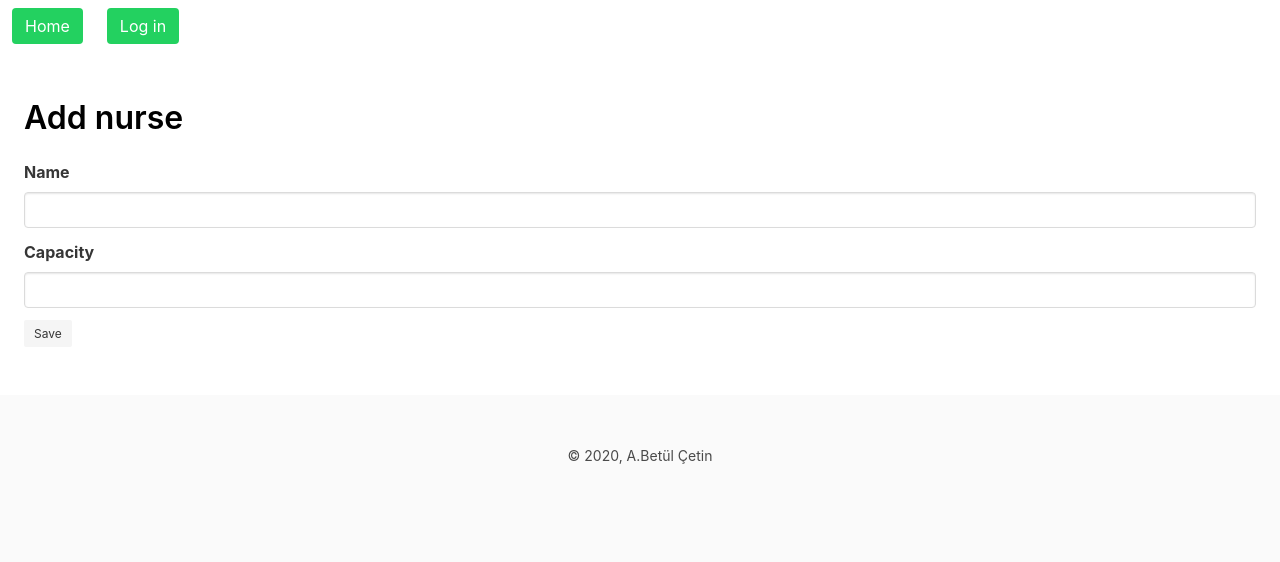
After one commit to cetina16/nursingHome, a Flask app: page /nurse_edit in a window 1280 px wide. The commit adds this page. Shown: the top 562 px of the page. Run offline with Flask 2, Linux system fonts and the light colour scheme; parts of the project's set-up code (start-up, migrations or seed data) failed here and were passed over; some libraries are stand-ins or nearby versions.

Commit message:
db improvements

```diff
--- a/server.py
+++ b/server.py
@@ -18,6 +18,7 @@ def create_app():
     app = Flask(__name__)
 
     app.config.from_object("settings")
+    app.config['SEND_FILE_MAX_AGE_DEFAULT'] = 0
 
     app.add_url_rule("/", view_func=views.home)
 
@@ -25,18 +26,23 @@ def create_app():
 
     app.add_url_rule( "/diseases", view_func=views.diseases_page, methods=["GET", "POST"])
     app.add_url_rule( "/residents", view_func=views.residents_page, methods=["GET", "POST"])
+    app.add_url_rule( "/nurses", view_func=views.nurses_page, methods=["GET", "POST"])
     app.add_url_rule("/resident_edit", view_func=views.resident_add_page, methods=["GET", "POST"]  )
+    app.add_url_rule("/nurse_edit", view_func=views.nurse_add_page, methods=["GET", "POST"]  )
     app.add_url_rule("/disease_edit", view_func=views.disease_add_page, methods=["GET", "POST"]  )
     app.add_url_rule("/diseases/<int:disease_key>", view_func=views.disease_page)
+    app.add_url_rule("/nurses/1", view_func=views.nurse_page)
     app.add_url_rule(
         "/diseases/<int:disease_key>/edit",
         view_func=views.disease_edit_page,
         methods=["GET", "POST"],
     )
+
     app.add_url_rule(
         "/login", view_func=views.login_page, methods=["GET", "POST"]
     )
     app.add_url_rule("/logout", view_func=views.logout_page)
+    app.add_url_rule("/filter", view_func=views.filter_page)
 
     lm.init_app(app)
     lm.login_view = "login_page"
--- a/static/nursingHome.css
+++ b/static/nursingHome.css
@@ -1,5 +1,5 @@
 h1.title {
-    color: #098340;
+    color: black;
 }
 
 footer {
--- a/templates/diseases.html
+++ b/templates/diseases.html
@@ -3,7 +3,6 @@
 {% block title %}Disease list{% endblock %}
 {% block content %}
     <h1 class="title">Diseases</h1>
-
     {% if diseases %}
     <form action="" method="post" name="disease_list">
       <table class="table is-striped is-fullwidth">
--- a/templates/layout.html
+++ b/templates/layout.html
@@ -38,13 +38,13 @@
             <a class="button is-dark" href="{{ url_for('resident_add_page') }}">Add Resident</a>
           </span>
           <span class="navbar-item">
-            <a class="button is-dark" href="{{ url_for('disease_add_page') }}">List Nurses</a>
+            <a class="button is-dark" href="{{ url_for('nurses_page') }}">List Nurses</a>
           </span>
           <span class="navbar-item">
-            <a class="button is-dark" href="{{ url_for('disease_add_page') }}">Add Nurse</a>
+            <a class="button is-dark" href="{{ url_for('nurse_add_page') }}">Add Nurse</a>
           </span>
           <span class="navbar-item">
-            <a class="button is-dark" href="{{ url_for('disease_add_page') }}">Filter</a>
+            <a class="button is-dark" href="{{ url_for('filter_page') }}">Filter</a>
           </span>
           {% endif %}
           <span class="navbar-item">
--- /dev/null
+++ b/templates/nurse_edit.html
@@ -0,0 +1,29 @@
+{% extends "layout.html" %}
+{% block title %}Add Nurse{% endblock %}
+{% block content %}
+    <h1 class="title">Add nurse</h1>
+
+    <form action="" method="post" name="disease_edit">
+      <div class="field">
+        <label for="name" class="label">   Name   </label>
+        <div class="control">
+          <input type="text" name="name" class="input" required="required" value="{{ values['name'] }}"/>
+        </div>
+      </div>
+
+      <div class="field">
+        <label for="capacity" class="label">   Capacity  </label>
+        <div class="control">
+          <input type="number" name="capacity" class="input"
+                  required="required" value="{{ values['capacity'] }}"/>
+        </div>
+      </div>
+
+
+      <div class="field is-grouped">
+        <div class="control">
+          <button class="button is-light is-small">  Save  </button>
+        </div>
+      </div>
+    </form>
+{% endblock %}
--- a/views.py
+++ b/views.py
@@ -101,13 +101,19 @@ def resident_add_page():
         form_name = request.form["name"]
         form_age = request.form["age"]
         form_gender = request.form["gender"]
-        #resident = Resident(form_name, form_age, form_gender)
+        name = str(form_name)
+        age = int (form_age)
+        gender = str(form_gender)
 
         db = MySQLdb.connect(host="localhost", user="root", passwd="1616", db="db_nursing")
         cursor = db.cursor()
-        #cursor.execute("INSERT INTO Resident(name, age, gender) VALUES (%s,%s,%s))
-        cursor.execute("INSERT INTO Resident(name, age, gender) VALUES(%s,%s,%s)", (form_name,form_age,form_gender))
-       #line = "INSERT INTO Resident(name, age, gender) VALUES (%s,%s,%s)"
+        #insert_stmt = ("INSERT INTO Resident(name, age, gender)" "VALUES (name,age,gender)")
+
+        #data = (name,age,gender)
+        #cursor.execute(insert_stmt, data)
+        # cursor.execute("INSERT INTO Resident(name, age, gender) VALUES (%s,%s,%s))
+        cursor.execute("INSERT INTO Resident(name, age, gender,) VALUES(%s,%d,%s)", (form_name,form_age,form_gender))
+        # line = "INSERT INTO Resident(name, age, gender) VALUES (%s,%s,%s)"
         #cursor.execute(line,(form_name,form_age,form_gender))
         db.commit()
         cursor.close()
@@ -116,6 +122,57 @@ def resident_add_page():
 
 def residents_page():
     if request.method == "GET":
-        return render_template("residents.html")
+        db = MySQLdb.connect(host="localhost", user="root", passwd="1616", db="db_nursing")
+        cursor = db.cursor()
+        query = "SELECT name,age,gender FROM resident"
+        cursor.execute(query)
+        values = cursor.fetchall()
+        return render_template("residents.html",values=values)
     else:
         return redirect(url_for("residents_page"))
+
+def nurses_page():
+    if request.method == "GET":
+        db = MySQLdb.connect(host="localhost", user="root", passwd="1616", db="db_nursing")
+        cursor = db.cursor()
+        query = "SELECT name,capacity FROM nurse"
+        cursor.execute(query)
+        values = cursor.fetchall()
+        return render_template("nurses.html",values=values)
+    else:
+        return redirect(url_for("nurses_page"))
+
+def nurse_add_page():
+    if request.method == "GET":
+        values = {"name": "", "capacity": ""}
+        return render_template(
+            "nurse_edit.html", values = values,
+        )
+    else:
+        form_name = request.form["name"]
+        form_capacity = request.form["capacity"]
+        name = str(form_name)
+        capacity = str(form_capacity)
+        homeid = "1"
+        db = MySQLdb.connect(host="localhost", user="root", passwd="1616", db="db_nursing")
+        cursor = db.cursor()
+
+        insert_stmt = "INSERT INTO Nurse(name,capacity) VALUES (%s,%s)"
+        data = (name,capacity)
+        cursor.execute(insert_stmt, data)
+
+        db.commit()
+        cursor.close()
+        return redirect(url_for("nurses_page"))
+
+def nurse_page():  # this will take parameter
+    db = MySQLdb.connect(host="localhost", user="root", passwd="1616", db="db_nursing")
+    cursor = db.cursor()
+    # select the nurse
+    #db.commit()
+    cursor.close()
+    #return render_template("nurse.html", nurse=nurse)
+    return "success"
+
+def filter_page():
+    return render_template("filter.html")
```
Also changed, not shown: templates/filter.html (added, +13 -0 lines), templates/nurse.html (added, +25 -0 lines), templates/nurses.html (added, +37 -0 lines), templates/residents.html (+11 -0 lines), login.py (line endings or trailing spaces), settings.py (line endings or trailing spaces).
